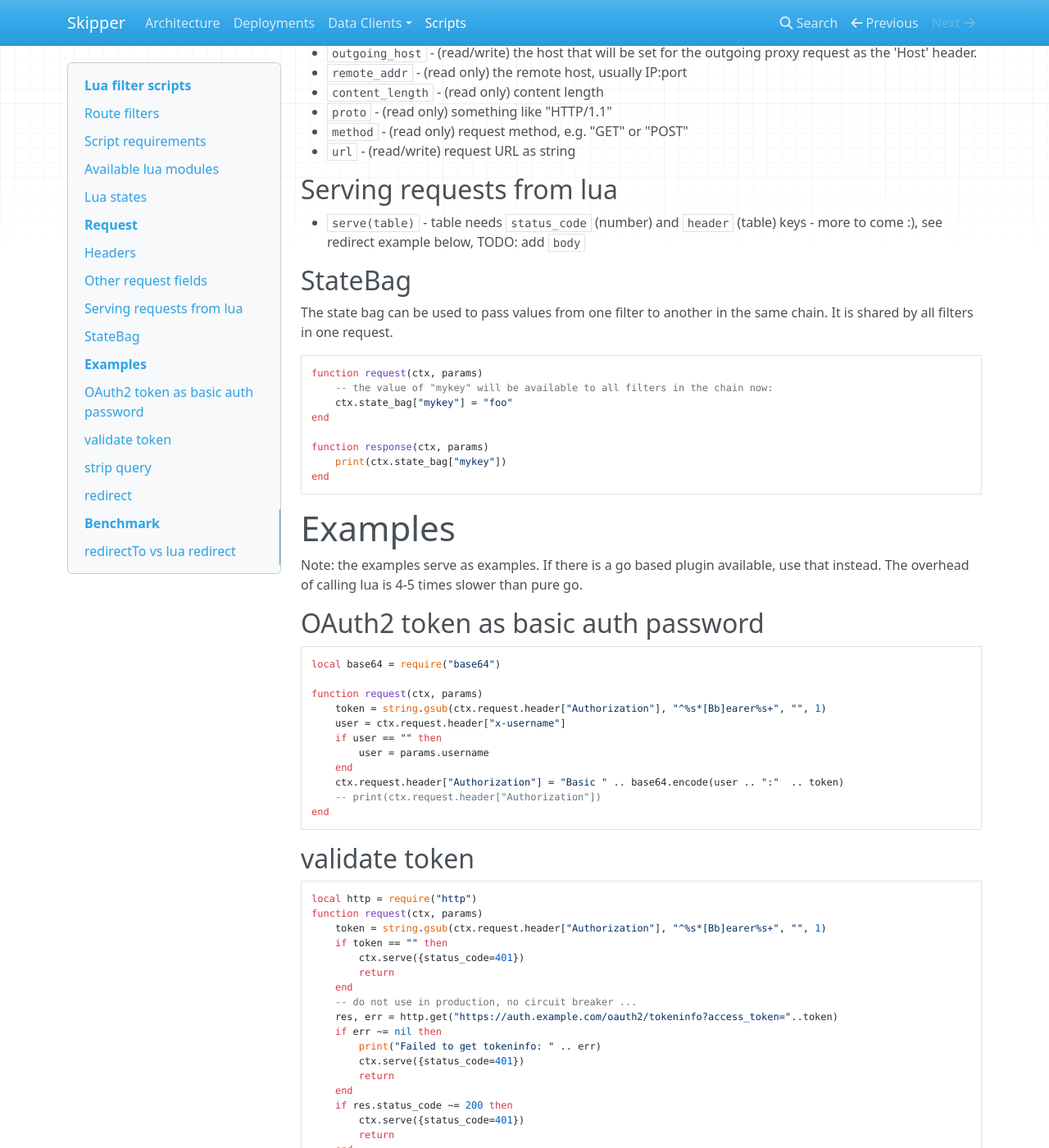
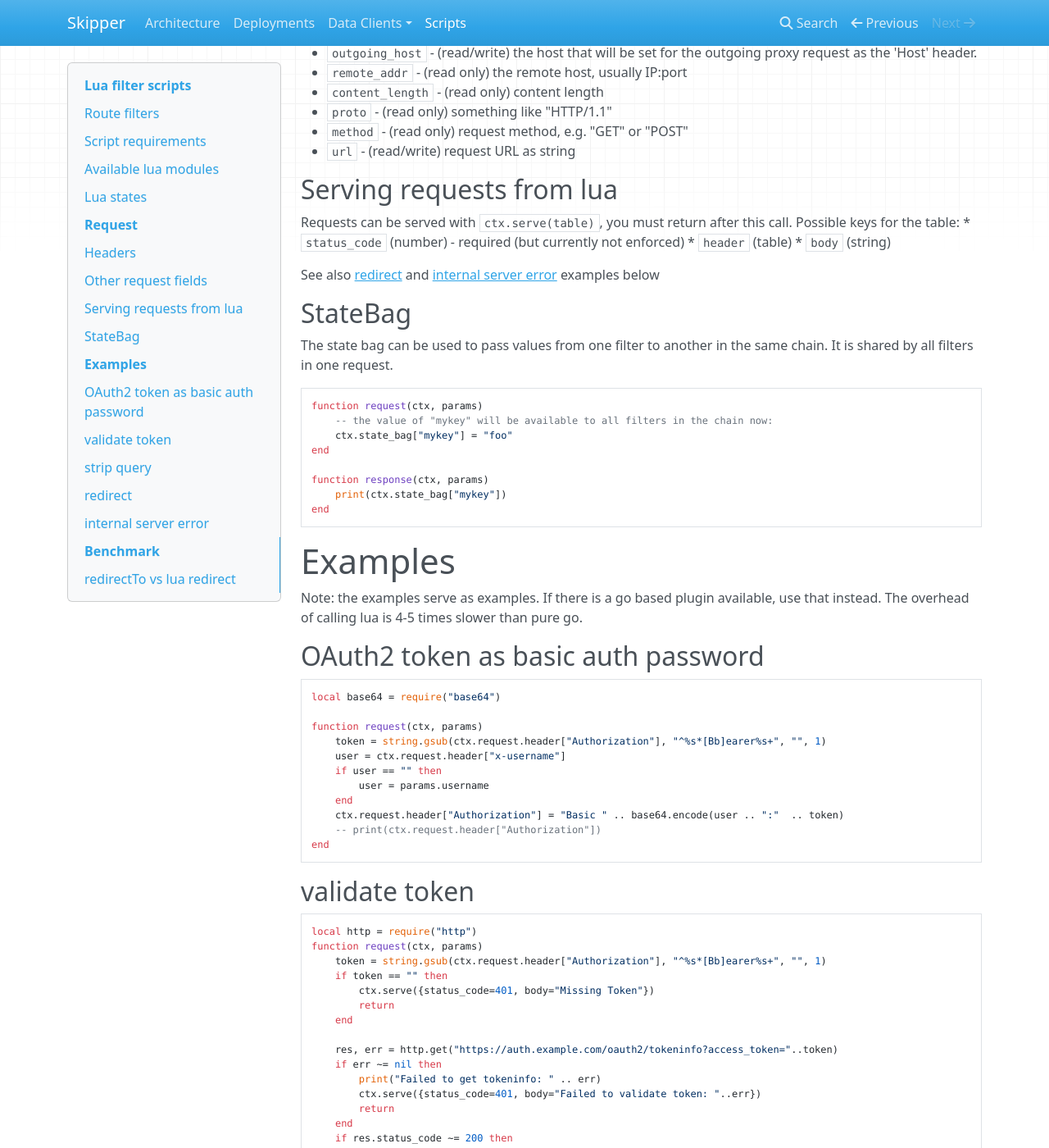
Before and after one commit to zalando/skipper, an MkDocs documentation site: the page built from docs/scripts.md, in a window 1280 px wide and 1400 px high, scrolled down 1661 px. Shown: the whole window at 82% size. Built offline with MkDocs 1.6.1, drawn with Linux system fonts in a browser that asks for light colours; nearby versions of some CDN libraries; old or Windows-style settings are respelled for this version of MkDocs; some of the changed text lies outside the part shown.

Commit message:
update script docs

````diff
--- a/docs/scripts.md
+++ b/docs/scripts.md
@@ -41,7 +41,7 @@ for `debug` - the following modules have been preloaded and can be used with e.g
  with something different than `&http.Client{}`
 * `url`  [gluaurl](https://github.com/cjoudrey/gluaurl)
 * `json` [gopher-json](https://github.com/layeh/gopher-json)
-* `base64` [lua base64](./base64/)
+* `base64` [lua base64](https://github.com/zalando/skipper/tree/master/script/base64)
 
 For differences between the standard modules and the gopher-lua implementation
 check the [gopher-lua documentation](https://github.com/yuin/gopher-lua#differences-between-lua-and-gopherlua).
@@ -73,6 +73,7 @@ Header names are normalized by the `net/http` go module
 [like usual](https://godoc.org/net/http#CanonicalHeaderKey). Setting a
 header is done by assigning to the headers map. Setting a header to `nil` or
 an empty string deletes the header - setting to `nil` is preferred.
+
 ```lua
 ctx.request.header["user-agent"] = "skipper.lua/0.0.1"
 ctx.request.header["Authorization"] = nil -- delete authorization header
@@ -83,8 +84,10 @@ Response headers work the same way by accessing / assigning to
 
 ## Other request fields
 
-* `backend_url` - (read only) returns the backend url specified in the route or an empty value in case it's a shunt or loopback
-* `outgoing_host` - (read/write) the host that will be set for the outgoing proxy request as the 'Host' header.
+* `backend_url` - (read only) returns the backend url specified in the route
+  or an empty value in case it's a shunt or loopback
+* `outgoing_host` - (read/write) the host that will be set for the outgoing
+  proxy request as the 'Host' header.
 * `remote_addr` - (read only) the remote host, usually IP:port
 * `content_length` - (read only) content length
 * `proto` - (read only) something like "HTTP/1.1"
@@ -92,8 +95,14 @@ Response headers work the same way by accessing / assigning to
 * `url` - (read/write) request URL as string
 
 ## Serving requests from lua
-* `serve(table)` - table needs `status_code` (number) and `header` (table) keys - more to come :), see redirect example
- below, TODO: add `body`
+Requests can be served with `ctx.serve(table)`, you must return after this
+call. Possible keys for the table:
+  * `status_code` (number) - required (but currently not enforced)
+  * `header` (table)
+  * `body` (string)
+
+See also [redirect](#redirect) and [internal server error](#internal-server-error)
+examples below
 
 ## StateBag
 
@@ -136,18 +145,18 @@ local http = require("http")
 function request(ctx, params)
     token = string.gsub(ctx.request.header["Authorization"], "^%s*[Bb]earer%s+", "", 1)
     if token == "" then
-        ctx.serve({status_code=401})
+        ctx.serve({status_code=401, body="Missing Token"})
         return
     end
-    -- do not use in production, no circuit breaker ...
+
     res, err = http.get("https://auth.example.com/oauth2/tokeninfo?access_token="..token)
     if err ~= nil then
         print("Failed to get tokeninfo: " .. err)
-        ctx.serve({status_code=401})
+        ctx.serve({status_code=401, body="Failed to validate token: "..err})
         return
     end
     if res.status_code ~= 200 then
-        ctx.serve({status_code=401})
+        ctx.serve({status_code=401, body="Invalid token"})
         return
     end
 end
@@ -170,6 +179,19 @@ function request(ctx, params)
             location="http://www.example.org/",
         },
     })
+end
+```
+
+## internal server error
+```lua
+function request(ctx, params)
+    -- let 10% of all requests fail with 500
+    if math.random() < 0.1 then
+        ctx.serve({
+            status_code=500,
+            body="Internal Server Error.\n",
+        })
+    end
 end
 ```
 
````
